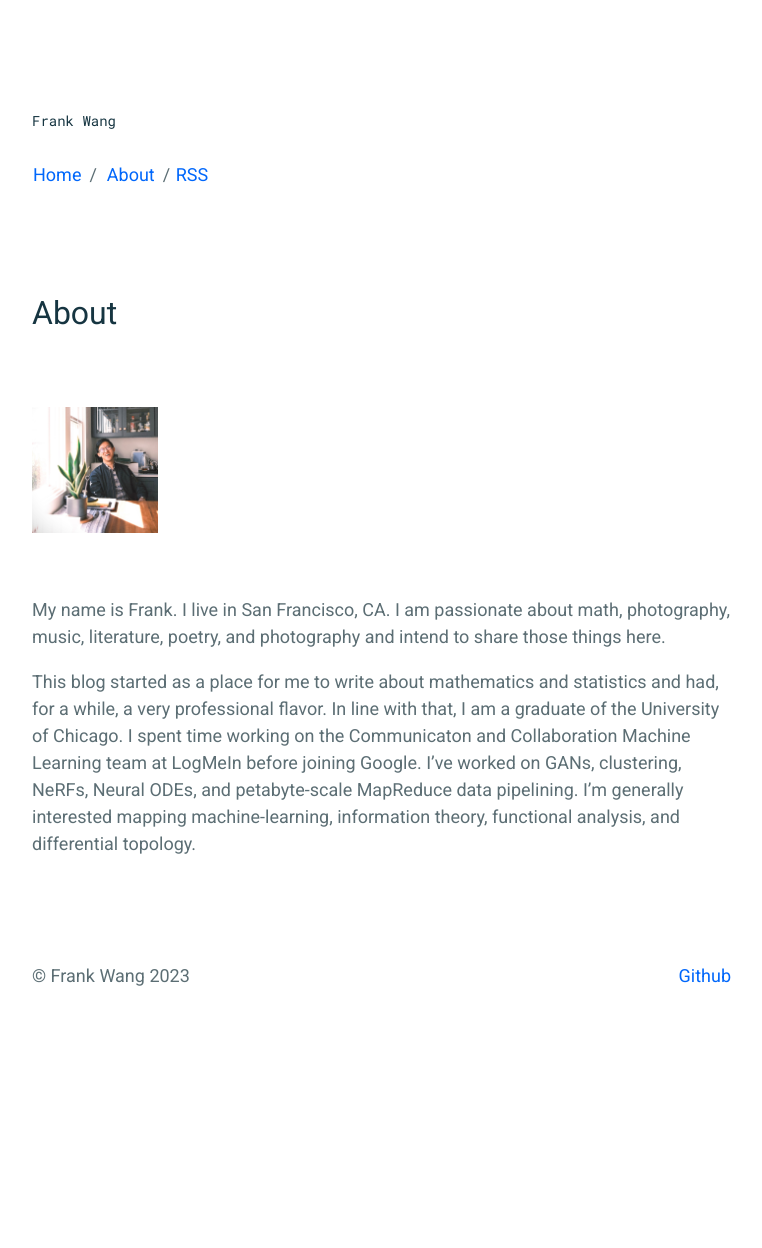
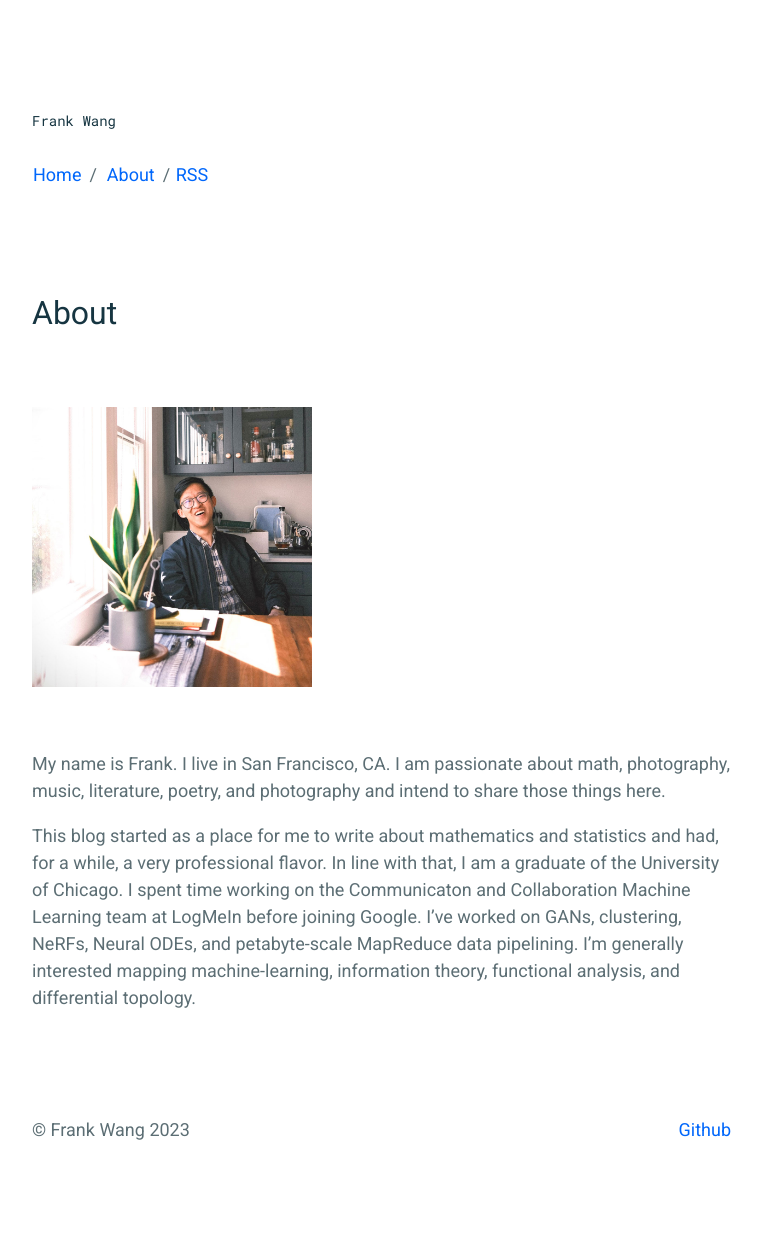
Before and after one commit to frankwang95/frankwang95.github.io, a Jekyll site: the page built from _pages/about.md, in a window 1280 px wide. Shown: the whole page, without its empty margins (258-1020 px from the left). Built offline with Jekyll 4.4.1, drawn with Linux system fonts in a browser that asks for light colours; before the commit the page ends 1094 px from its top, so only the background shows below that.

Commit message:
Enlarging about me photo

```diff
--- a/_pages/about.md
+++ b/_pages/about.md
@@ -6,7 +6,7 @@ permalink: /about/
 
 <br>
 <p align="left">
-  <img src="https://frankwang95.github.io/assets/about_photo.jpg" width="18%">
+  <img src="https://frankwang95.github.io/assets/about_photo.jpg" width="40%">
 </p>
 <br>
 
```
